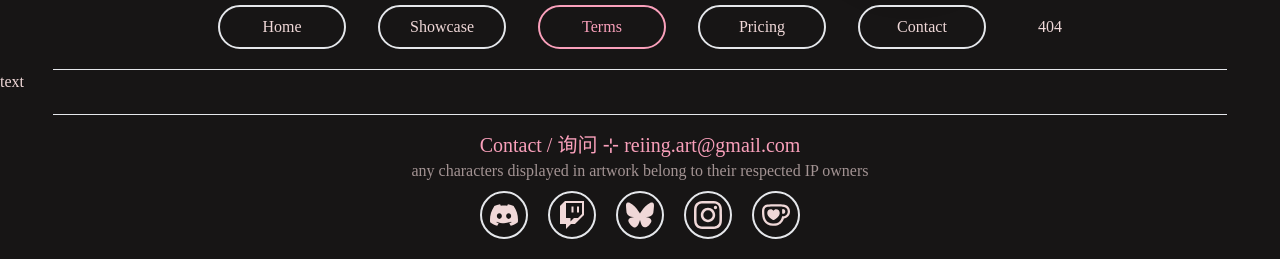
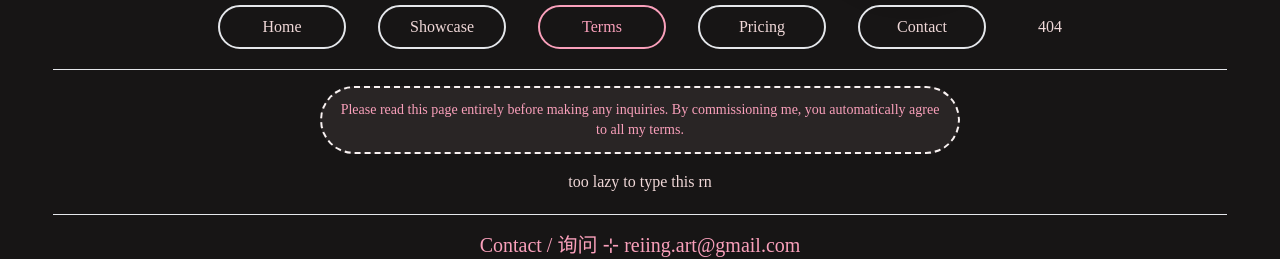
Before and after one commit to cosyreii/ReiingArt, a SvelteKit app: page /terms in a window 1280 px wide. Shown: the part 251-510 px from the top of the page. Built offline with nearby package versions, Linux system fonts and the light colour scheme; a web font is replaced by a local one.

Commit message:
page titles

```diff
--- a/src/routes/pricing/+page.svelte
+++ b/src/routes/pricing/+page.svelte
@@ -1,4 +1,4 @@
 <svelte:head>
 	<title>Reii | Art & Rates</title>
 </svelte:head>
-<p>text</p>
+<p class="m-4 flex justify-center items-center">Currently Unavailable</p>
--- a/src/routes/showcase/+page.svelte
+++ b/src/routes/showcase/+page.svelte
@@ -1,4 +1,6 @@
 <svelte:head>
 	<title>Reii | Showcase</title>
 </svelte:head>
-<p>i lazy to do this rn</p>
+<p class=" m-4 flex items-center justify-center">
+	Illustrations, models, animations, websites ( Currently too lazy to import it here )
+</p>
--- a/src/routes/terms/+page.svelte
+++ b/src/routes/terms/+page.svelte
@@ -1,4 +1,12 @@
 <svelte:head>
 	<title>Reii | Terms & Conditions</title>
 </svelte:head>
-<p>text</p>
+<div
+	class="m-4 mx-[20rem] flex items-center justify-center rounded-full border-2 border-dashed border-white bg-grey p-3 text-center text-sm text-pink"
+>
+	<p>
+		Please read this page entirely before making any inquiries. By commissioning me, you
+		automatically agree to all my terms.
+	</p>
+</div>
+<p class="flex items-center justify-center">too lazy to type this rn</p>
```
